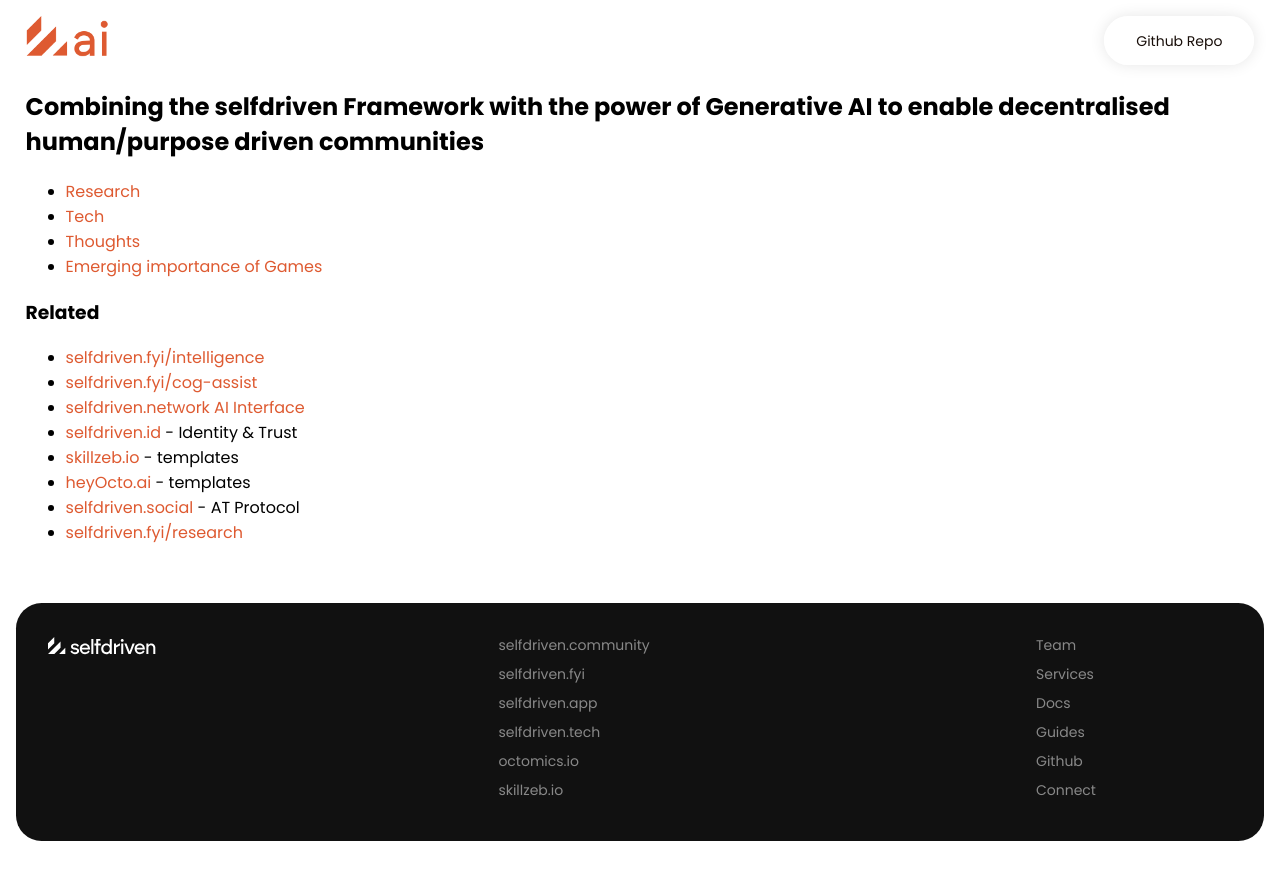
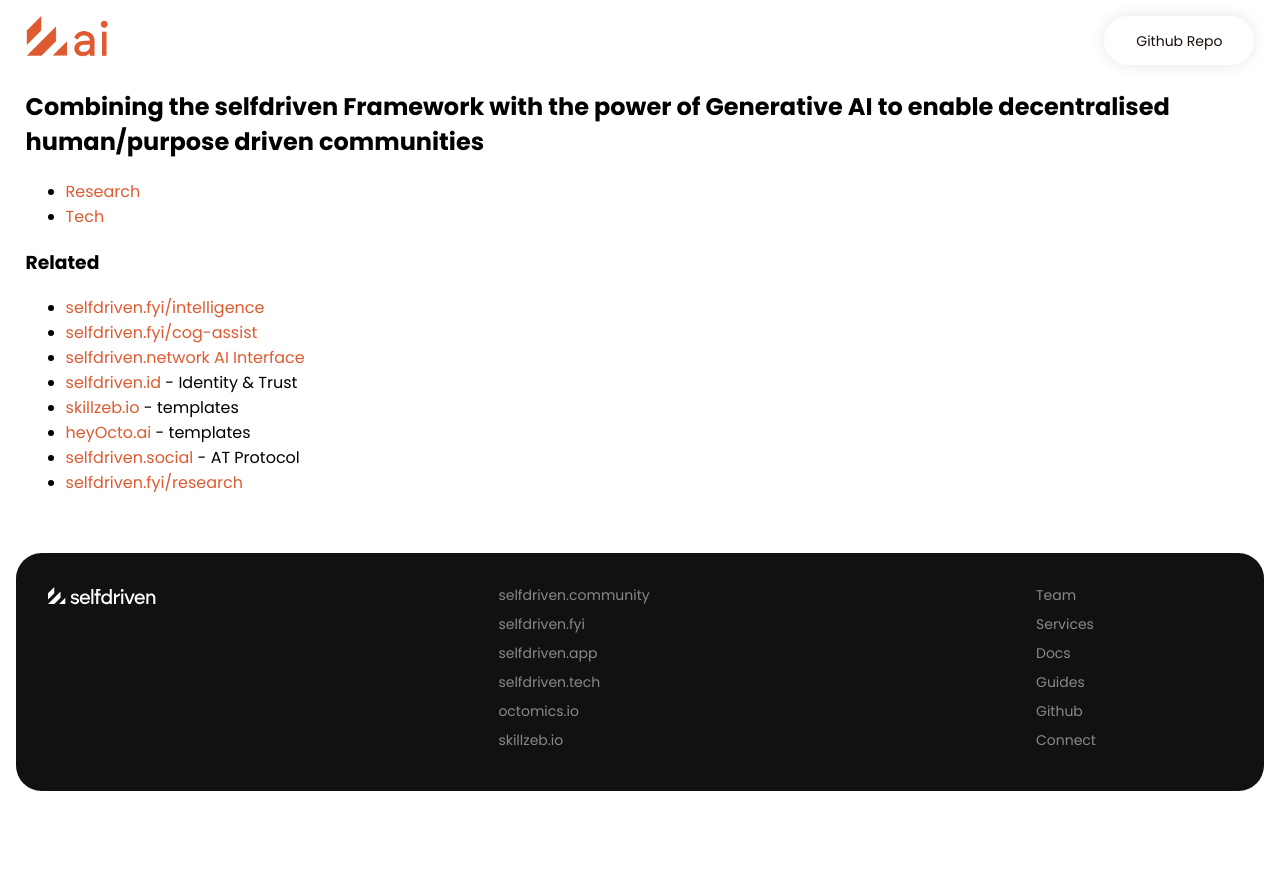
Before and after one commit to selfdriven-foundation/selfdriven-ai, a Jekyll site: the page built from docs/index.md, in a window 1280 px wide. Shown: the top 880 px of the page. Built offline with Jekyll 4.4.1, drawn with Linux system fonts in a browser that asks for light colours.

Commit message:
Update index.md

```diff
--- a/docs/index.md
+++ b/docs/index.md
@@ -7,8 +7,6 @@
 
 - [Research](/research/)
 - [Tech](/tech/)
-- [Thoughts](/thoughts/)
-- [Emerging importance of Games](/games/)
 
 ### Related
 - [selfdriven.fyi/intelligence](https://selfdriven.fyi/intelligence)
```
